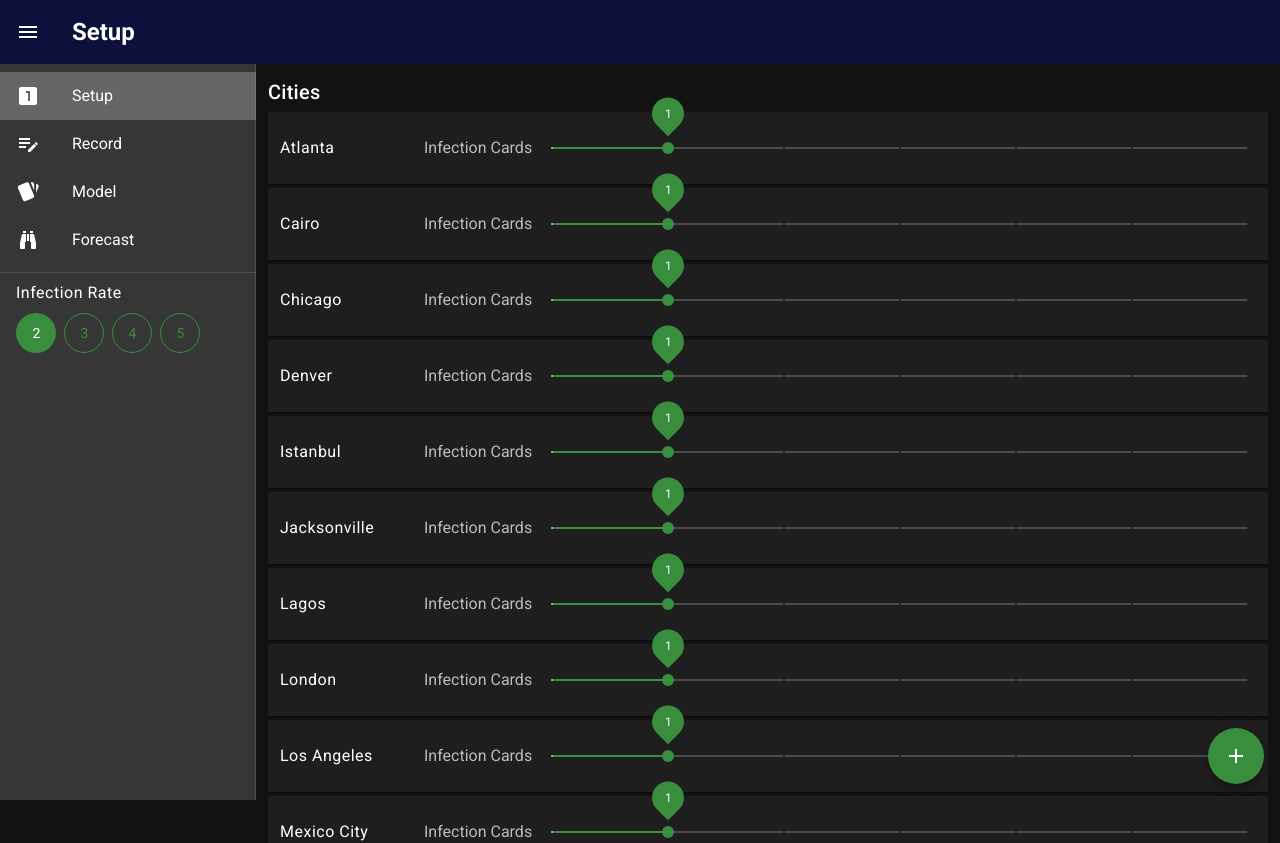
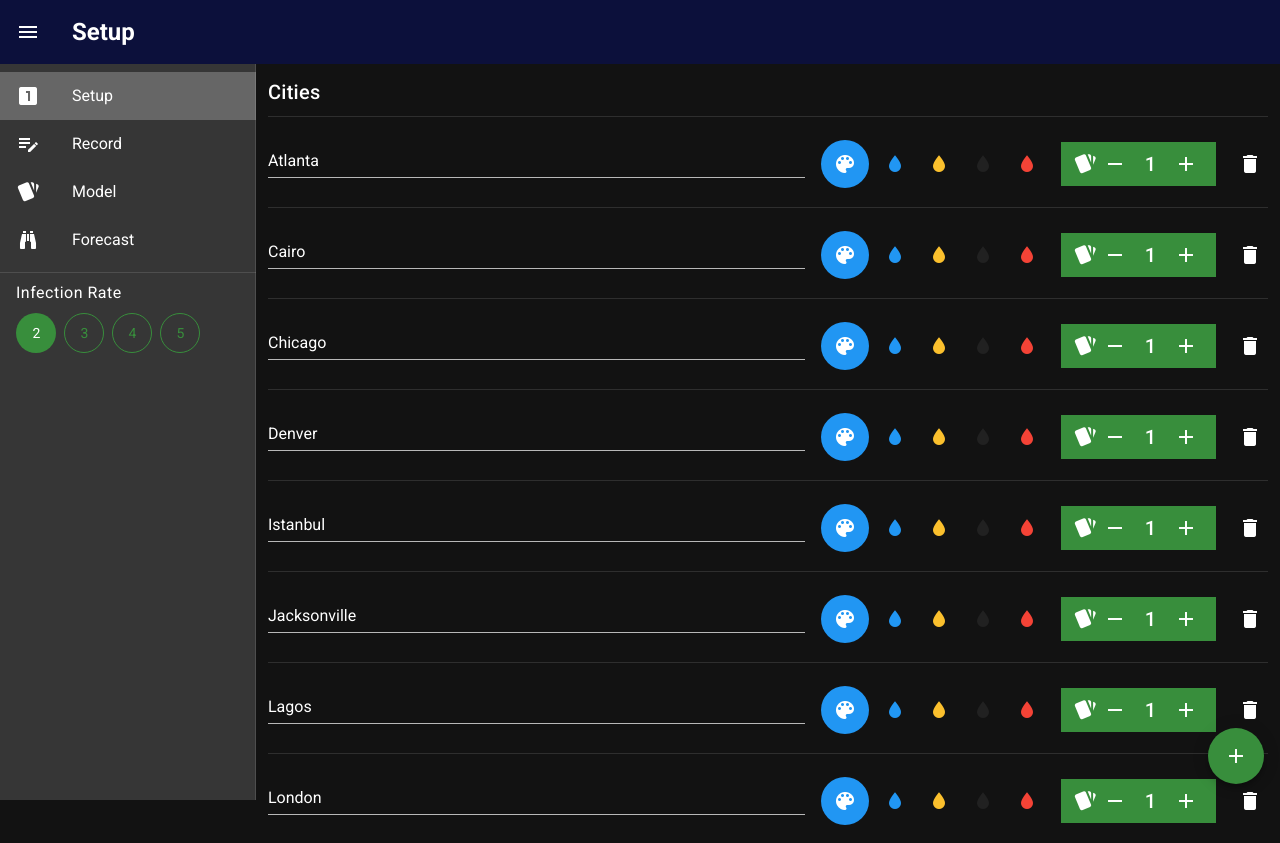
Before and after one commit to nxtman123/pandemic-infection-tracker, a Vue app: page /setup in a window 1280 px wide. Shown: the top 843 px of the page. Built offline with nearby package versions, Linux system fonts and the light colour scheme.

Commit message:
Update and delete cities

```diff
--- a/src/components/CityCardCountControl.vue
+++ /dev/null
@@ -1,42 +0,0 @@
-<template>
-  <v-sheet elevation="1" class="my-1 px-3 py-5 d-flex align-baseline">
-    <span class="body-1 period-title">{{ city.name }}</span>
-    <v-slider
-      max="6"
-      thumb-label="always"
-      hide-details
-      ticks="always"
-      color="secondary"
-      label="Infection Cards"
-      :value="city.cardCount"
-      @change="update"
-    ></v-slider>
-  </v-sheet>
-</template>
-
-<script>
-import Vue from 'vue';
-
-export default Vue.extend({
-  props: {
-    city: {
-      required: true,
-      type: Object,
-    },
-  },
-  methods: {
-    update(cardCount) {
-      this.$store.commit('updateCityCardCount', {
-        ...this.city,
-        cardCount,
-      });
-    },
-  },
-});
-</script>
-
-<style scoped>
-span.period-title {
-  min-width: 9em;
-}
-</style>
--- /dev/null
+++ b/src/components/CityControl.vue
@@ -0,0 +1,41 @@
+<template>
+  <div>
+    <v-divider></v-divider>
+    <city-fields
+      class="mb-2 mt-3"
+      :show-delete-button="true"
+      :city="city"
+      @change="update"
+    />
+  </div>
+</template>
+
+<script>
+import Vue from 'vue';
+import CityFields from './CityFields.vue';
+
+export default Vue.extend({
+  components: {
+    CityFields,
+  },
+  props: {
+    city: {
+      required: true,
+      type: Object,
+    },
+  },
+  methods: {
+    update(city) {
+      this.$store.commit('updateCity', {
+        ...city,
+      });
+    },
+  },
+});
+</script>
+
+<style scoped>
+span.period-title {
+  min-width: 9em;
+}
+</style>
--- a/src/components/CityFields.vue
+++ b/src/components/CityFields.vue
@@ -1,9 +1,9 @@
 <template>
-  <div class="d-flex flex-wrap align-baseline justify-space-between">
-    <div class="flex-grow-1">
+  <div class="d-flex flex-wrap align-center justify-space-between mr--2">
+    <div class="flex-grow-1 mr-4">
       <v-text-field
-        label="Name"
-        class="mr-2"
+        color="secondary"
+        placeholder="Name"
         spellcheck
         :rules="nameRules"
         :value="city.name"
@@ -11,8 +11,8 @@
       ></v-text-field>
     </div>
 
-    <div class="d-flex flex-wrap align-baseline">
-      <div class="mr-2">
+    <div class="d-flex flex-wrap align-center">
+      <div class="mr-4">
         <v-avatar
           class="mr-2"
           :color="city.color"
@@ -52,23 +52,59 @@
         </v-btn>
       </div>
 
-      <div class="mr-2">
-        <span class="body-1">Infection cards</span>
+      <v-sheet class="mr-4 py-1 px-3 secondary d-flex align-center">
+        <v-icon>mdi-cards</v-icon>
         <v-btn
           icon
           @click="decrement"
         >
           <v-icon>mdi-minus</v-icon>
         </v-btn>
-        <span class="body-1 font-weight-bold d-inline-block text-center card-count">
+        <div
+          class="title d-inline-block text-center card-count"
+        >
           {{ city.cardCount }}
-        </span>
+        </div>
         <v-btn
           icon
           @click="increment"
         >
           <v-icon>mdi-plus</v-icon>
         </v-btn>
+      </v-sheet>
+
+      <v-spacer></v-spacer>
+      <div class="mr-4" v-if="showDeleteButton">
+        <v-dialog
+          v-model="deleteDialog"
+          width="25em"
+        >
+          <template v-slot:activator="{ on }">
+            <v-btn
+              icon
+              @click="deleteDialog = true"
+            >
+              <v-icon>mdi-delete</v-icon>
+            </v-btn>
+          </template>
+
+          <v-card>
+            <v-card-title>Delete {{ city.name }}?</v-card-title>
+            <v-card-text>This cannot be undone</v-card-text>
+            <v-card-actions>
+              <v-spacer></v-spacer>
+              <v-btn
+                text
+                @click="deleteDialog = false"
+              >Cancel</v-btn>
+              <v-btn
+                depressed
+                color="error"
+                @click="deleteCity"
+              >Delete</v-btn>
+            </v-card-actions>
+          </v-card>
+        </v-dialog>
       </div>
     </div>
   </div>
@@ -89,8 +125,13 @@ export default Vue.extend({
       required: true,
       type: Object,
     },
+    showDeleteButton: {
+      default: false,
+      type: Boolean,
+    },
   },
   data: () => ({
+    deleteDialog: false,
     nameRules: [
       v => !!v || 'Name is required',
       v => (v && v.length <= 20) || 'Name must be less than 20 characters',
@@ -123,11 +164,16 @@ export default Vue.extend({
         cardCount: Number.parseInt(this.city.cardCount, 10) + 1,
       });
     },
+    deleteCity() {
+      this.$store.commit('deleteCityById', this.city.id);
+    },
   },
 });
 </script>
 
 <style scoped lang="stylus">
+.mr--2
+  margin-right -16px
 .card-count
   width 1.75em
 </style>
--- a/src/components/NewCityButton.vue
+++ b/src/components/NewCityButton.vue
@@ -10,7 +10,6 @@
     </template>
 
     <v-card>
-      <v-card-title>New City</v-card-title>
       <v-form
         ref="form"
         v-model="valid"
@@ -19,14 +18,14 @@
         <v-card-text>
           <city-fields
             ref="fields"
-            :autofocus-name="dialog"
             v-model="city"
           />
         </v-card-text>
         <v-card-actions>
           <v-spacer/>
           <v-btn
-            text
+            depressed
+            color="secondary"
             type="submit"
           >
             Add city
--- a/src/pages/Setup.vue
+++ b/src/pages/Setup.vue
@@ -1,11 +1,11 @@
 <template>
   <v-container class="pb-12">
-    <h2 class="title">Cities</h2>
-    <city-card-count-control
+    <h2 class="title mb-2">Cities</h2>
+    <city-control
       v-for="city in cities"
       :key="city.id"
       :city="city"
-    ></city-card-count-control>
+    ></city-control>
     <new-city-button/>
   </v-container>
 </template>
@@ -13,12 +13,12 @@
 <script>
 import Vue from 'vue';
 import { mapGetters } from 'vuex';
-import CityCardCountControl from '../components/CityCardCountControl.vue';
+import CityControl from '../components/CityControl.vue';
 import NewCityButton from '../components/NewCityButton.vue';
 
 export default Vue.extend({
   components: {
-    CityCardCountControl,
+    CityControl,
     NewCityButton,
   },
   computed: {
--- a/src/store/mutations.js
+++ b/src/store/mutations.js
@@ -37,9 +37,20 @@ const mutations = {
     });
   },
 
-  updateCityCardCount(state, newCity) {
+  updateCity(state, newCity) {
     const oldCity = state.infectionDeck.find(c => c.id === newCity.id);
-    if (oldCity) oldCity.cardCount = newCity.cardCount;
+    if (oldCity) {
+      oldCity.name = newCity.name;
+      oldCity.color = newCity.color;
+      oldCity.cardCount = newCity.cardCount;
+    }
+  },
+
+  deleteCityById(state, cityId) {
+    state.infectionDeck.splice(
+      state.infectionDeck.findIndex(c => c.id === cityId),
+      1,
+    );
   },
 
   setInfectionRate(state, value) {
```
